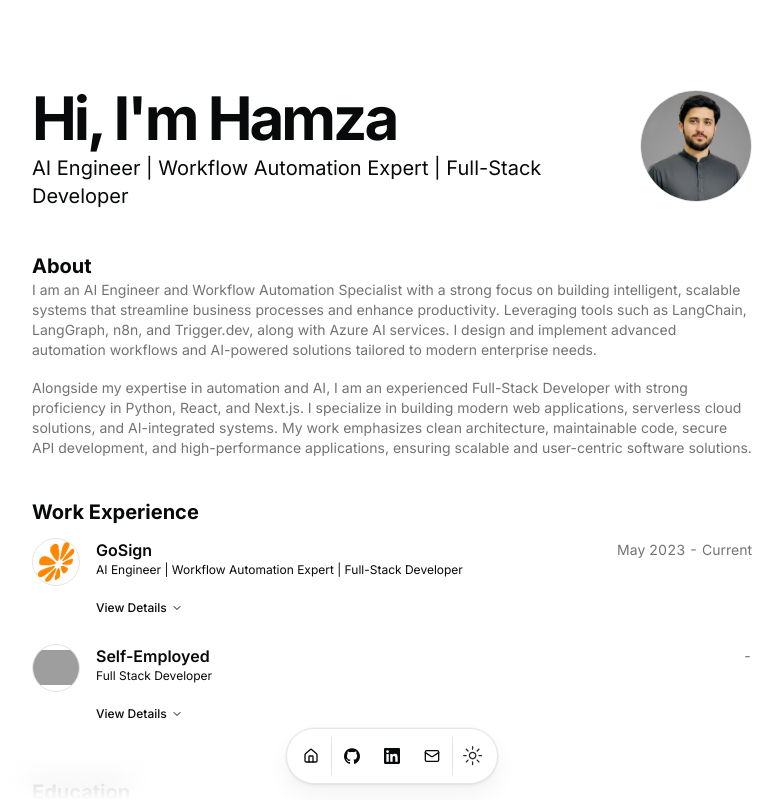
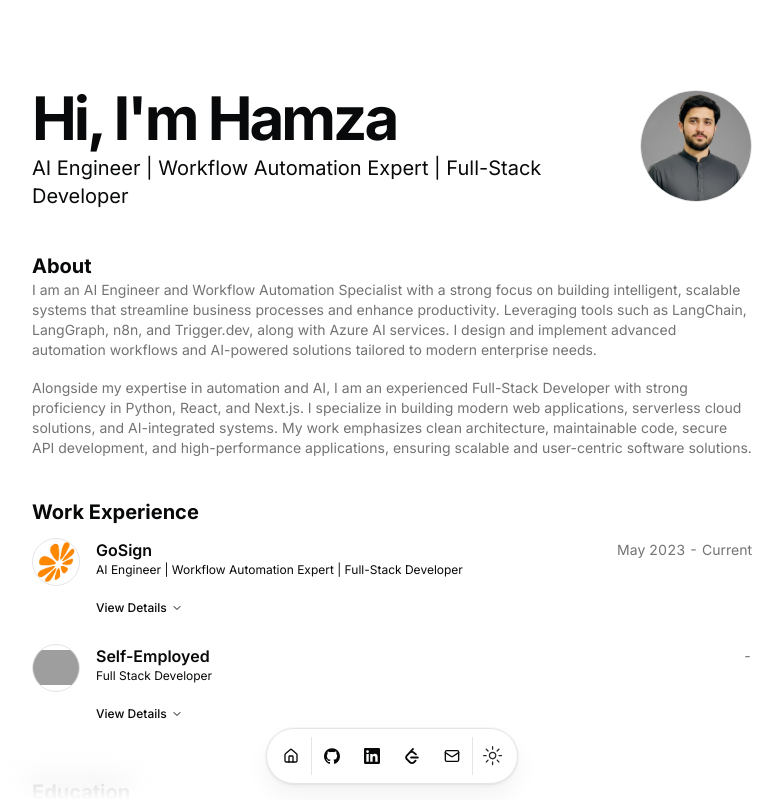
Before and after one commit to M-AliHamza/portfolio, a Next.js app: page / in a window 1280 px wide. Shown: the top 800 px of the page, without its empty margins (248-1031 px from the left). Built offline with nearby package versions, Linux system fonts and the light colour scheme; grey boxes are pictures that could not be loaded.

Commit message:
add leetcode reference

```diff
--- a/src/components/icons.tsx
+++ b/src/components/icons.tsx
@@ -220,4 +220,10 @@
       />
     </svg>
   ),
+  leetcode: (props: IconProps) => (
+    <svg role="img" viewBox="0 0 24 24" fill="currentColor" xmlns="http://www.w3.org/2000/svg" {...props}>
+      <title>LeetCode</title>
+      <path d="M13.483 0a1.374 1.374 0 0 0-.961.438L7.116 6.226l-3.854 4.126a5.266 5.266 0 0 0-1.209 2.104 5.35 5.35 0 0 0-.125.513 5.527 5.527 0 0 0 .062 2.362 5.83 5.83 0 0 0 .349 1.017 5.938 5.938 0 0 0 1.271 1.818l4.277 4.193.039.038c2.248 2.165 5.852 2.133 8.063-.074l2.396-2.392c.54-.54.54-1.414.003-1.955a1.378 1.378 0 0 0-1.951-.003l-2.396 2.392a3.021 3.021 0 0 1-4.205.038l-.02-.019-4.276-4.193c-.652-.64-.972-1.469-.948-2.263a2.68 2.68 0 0 1 .066-.523 2.545 2.545 0 0 1 .619-1.164L9.13 8.114c1.058-1.134 3.204-1.27 4.43-.278l3.501 2.831c.593.48 1.461.387 1.94-.207a1.384 1.384 0 0 0-.207-1.943l-3.5-2.831c-.8-.647-1.766-1.045-2.774-1.202l2.015-2.158A1.384 1.384 0 0 0 13.483 0zm-2.866 12.815a1.38 1.38 0 0 0-1.38 1.382 1.38 1.38 0 0 0 1.38 1.382H20.79a1.38 1.38 0 0 0 1.38-1.382 1.38 1.38 0 0 0-1.38-1.382z"/>
+    </svg>
+  ),
 };
--- a/src/data/resume.tsx
+++ b/src/data/resume.tsx
@@ -53,6 +53,12 @@
         url: 'https://www.linkedin.com/in/ali-hamza-0201592a6',
         icon: Icons.linkedin,
 
+        navbar: true,
+      },
+      LeetCode: {
+        name: 'LeetCode',
+        url: 'https://leetcode.com/u/m_ali_hamza/',
+        icon: Icons.leetcode,
         navbar: true,
       },
       X: {
```
